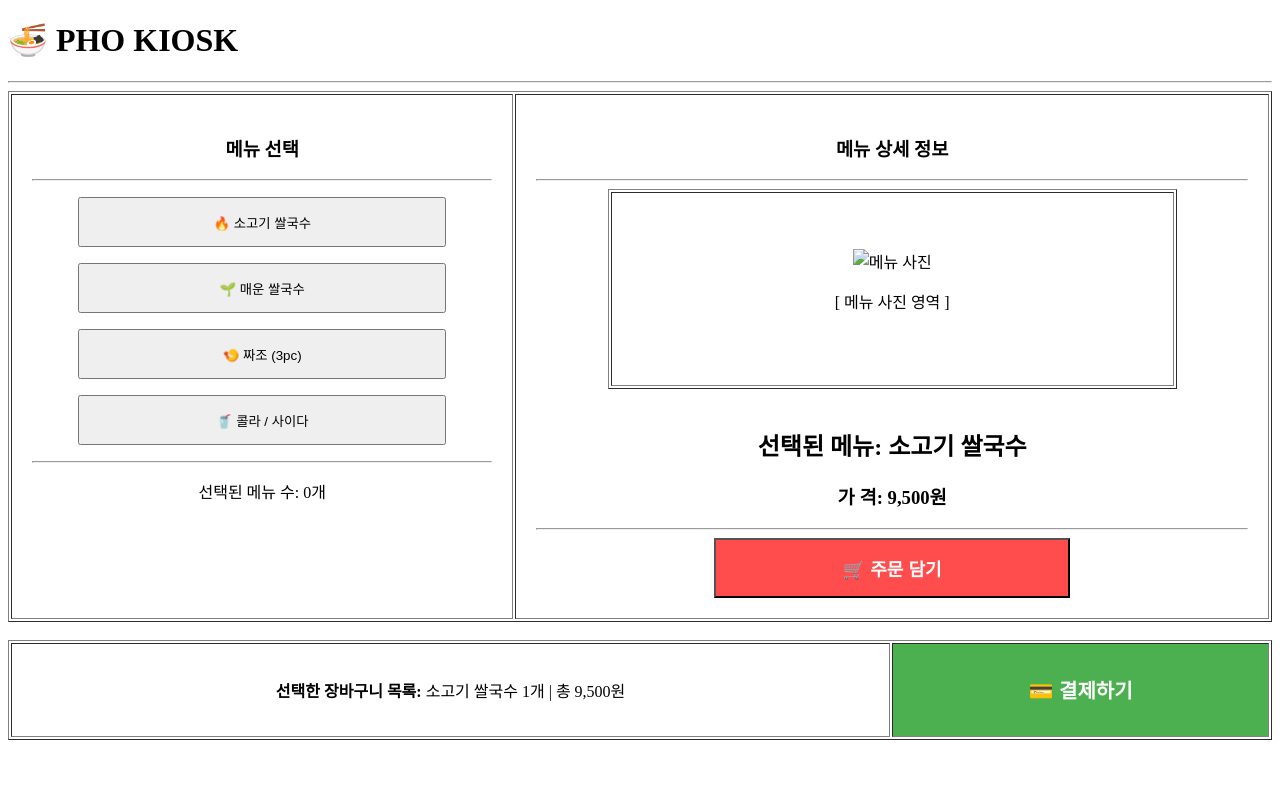
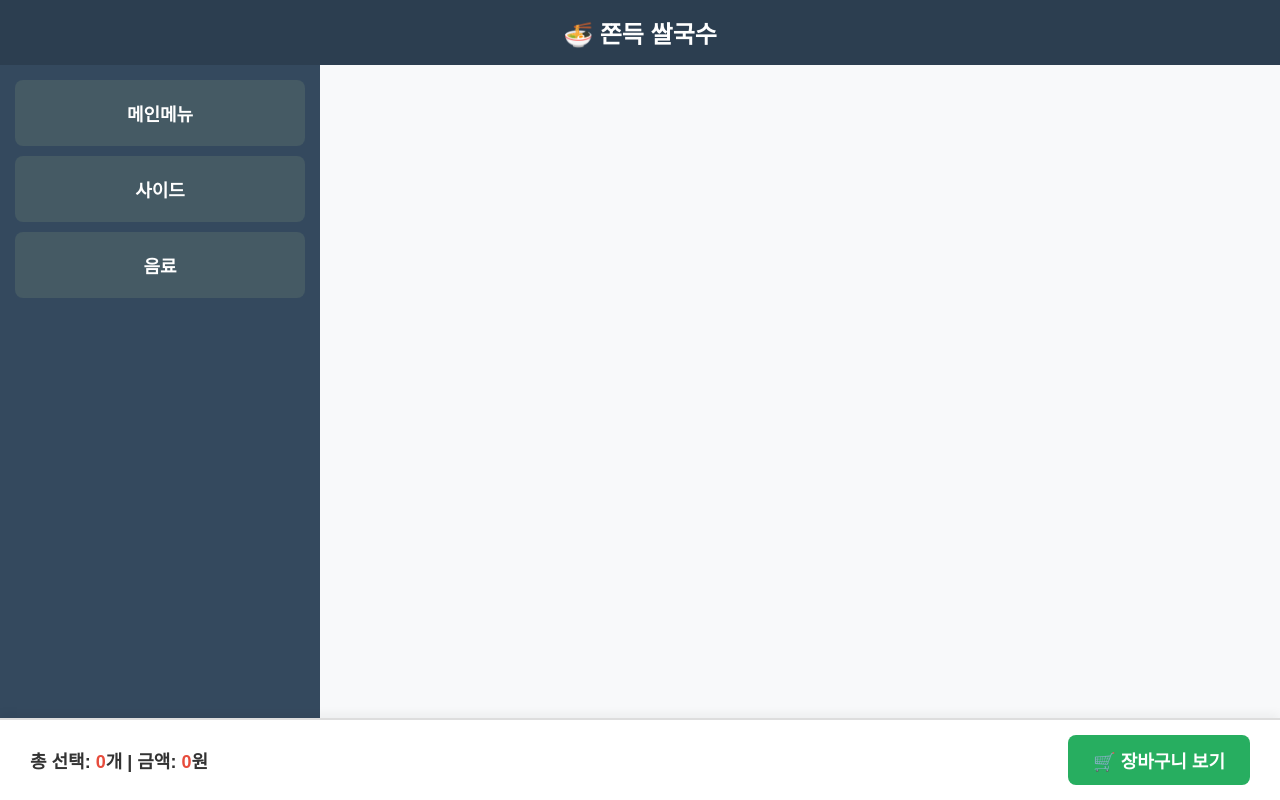
Before and after one commit to minji0000/pho-kiosk, a Python web app: template app/templates/kiosk.html in a window 1280 px wide. Run offline with Jinja, Linux system fonts and the light colour scheme; the template is opened without the code that fills it, so the values that code supplies are empty; some libraries are stand-ins or nearby versions.

Commit message:
메뉴판 초안 완성

```diff
--- a/app/templates/kiosk.html
+++ b/app/templates/kiosk.html
@@ -2,79 +2,195 @@
 <html lang="ko">
 <head>
     <meta charset="UTF-8">
-    <title>쌀국수 키오스크</title>
+    <meta name="viewport" content="width=device-width, initial-scale=1.0">
+    <title>Pho Kiosk</title>
+    <style>
+        * { box-sizing: border-box; margin: 0; padding: 0; font-family: 'Pretendard', sans-serif; }
+        body { background-color: #f4f4f7; display: flex; flex-direction: column; height: 100vh; overflow: hidden; }
+
+        /* 헤더 */
+        header { background-color: #2c3e50; color: white; padding: 15px 20px; text-align: center; font-size: 24px; font-weight: bold; }
+
+        /* 메인 컨테이너 */
+        .kiosk-container { display: flex; flex: 1; overflow: hidden; }
+
+        /* 왼쪽 카테고리 (메인, 사이드, 음료) */
+        .category-sidebar { width: 25%; background-color: #34495e; display: flex; flex-direction: column; gap: 10px; padding: 15px; }
+        .category-btn { padding: 20px 10px; background-color: #455a64; color: white; border: none; border-radius: 8px; font-size: 18px; font-weight: bold; cursor: pointer; transition: 0.2s; }
+        .category-btn.active { background-color: #e74c3c; transform: scale(1.02); }
+
+        /* 오른쪽 메뉴 리스트 영역 */
+        .menu-section { width: 75%; padding: 20px; overflow-y: auto; background-color: #f8f9fa; }
+        .menu-grid { display: grid; grid-template-columns: repeat(auto-fill, minmax(200px, 1fr)); gap: 15px; }
+
+        /* 메뉴 카드 */
+        .menu-card { background: white; border: 1px solid #e0e0e0; border-radius: 12px; padding: 15px; text-align: center; box-shadow: 0 4px 6px rgba(0,0,0,0.05); cursor: pointer; transition: 0.2s; }
+        .menu-card:hover { transform: translateY(-5px); box-shadow: 0 6px 12px rgba(0,0,0,0.1); }
+        .menu-img { width: 100%; height: 120px; background-color: #eee; border-radius: 8px; display: flex; align-items: center; justify-content: center; font-size: 40px; margin-bottom: 10px; }
+        .menu-title { font-size: 18px; font-weight: bold; margin-bottom: 5px; color: #333; }
+        .menu-price { font-size: 16px; color: #e74c3c; font-weight: bold; }
+
+        /* 하단 장바구니 바 */
+        .cart-bar { background-color: #ffffff; border-top: 2px solid #ddd; padding: 15px 30px; display: flex; justify-content: space-between; align-items: center; box-shadow: 0 -4px 10px rgba(0,0,0,0.05); }
+        .cart-info { font-size: 18px; font-weight: bold; color: #333; }
+        .cart-btn { background-color: #27ae60; color: white; border: none; padding: 12px 25px; border-radius: 8px; font-size: 18px; font-weight: bold; cursor: pointer; }
+
+        /* 장바구니 팝업 (모달) */
+        .modal-overlay { display: none; position: fixed; top: 0; left: 0; width: 100%; height: 100%; background: rgba(0,0,0,0.5); justify-content: center; align-items: center; }
+        .modal-content { background: white; width: 400px; border-radius: 12px; padding: 20px; box-shadow: 0 5px 15px rgba(0,0,0,0.3); }
+        .modal-header { display: flex; justify-content: space-between; align-items: center; border-bottom: 1px solid #ddd; padding-bottom: 10px; font-size: 20px; font-weight: bold; }
+        .cart-list { max-height: 250px; overflow-y: auto; margin: 15px 0; border-bottom: 1px solid #ddd; padding-bottom: 10px; }
+        .cart-item { display: flex; justify-content: space-between; margin-bottom: 10px; font-size: 16px; }
+        .close-btn { background: none; border: none; font-size: 20px; cursor: pointer; }
+        .pay-btn { width: 100%; background-color: #e74c3c; color: white; border: none; padding: 15px; border-radius: 8px; font-size: 18px; font-weight: bold; cursor: pointer; margin-top: 10px; }
+    </style>
 </head>
 <body>
 
-<h1>🍜 PHO KIOSK</h1>
-<hr>
+<header>🍜 쫀득 쌀국수</header>
 
-<!-- 키오스크 메인 레이아웃 테이블 -->
-<table border="1" style="width: 100%; height: 500px; text-align: center;">
-    <tr>
-        <!-- [왼쪽 영역] 메뉴 선택 카테고리 (가로 폭 40% 차지) -->
-        <td style="width: 40%; vertical-align: top; padding: 20px;">
-            <h3>메뉴 선택</h3>
-            <hr>
+<div class="kiosk-container">
+    <!-- 왼쪽 카테고리 -->
+    <div class="category-sidebar">
+        <button class="category-btn active" onclick="showCategory('main')">메인메뉴</button>
+        <button class="category-btn" onclick="showCategory('side')">사이드</button>
+        <button class="category-btn" onclick="showCategory('drink')">음료</button>
+    </div>
 
-            <!-- 메뉴 버튼 목록 -->
-            <p><button style="width: 80%; height: 50px;">🔥 소고기 쌀국수</button></p>
-            <p><button style="width: 80%; height: 50px;">🌱 매운 쌀국수</button></p>
-            <p><button style="width: 80%; height: 50px;">🍤 짜조 (3pc)</button></p>
-            <p><button style="width: 80%; height: 50px;">🥤 콜라 / 사이다</button></p>
+    <!-- 오른쪽 메뉴판 -->
+    <div class="menu-section">
+        <div id="menu-grid" class="menu-grid">
+            <!-- 자바스크립트로 메뉴가 동적으로 렌더링됩니다 -->
+        </div>
+    </div>
+</div>
 
-            <hr>
-            <!-- 주문 요약창 (선택된 항목 개수 등) -->
-            <p>선택된 메뉴 수: 0개</p>
-        </td>
+<!-- 하단 간이 장바구니 바 -->
+<div class="cart-bar">
+    <div class="cart-info">
+        총 선택: <span id="cart-count" style="color:#e74c3c;">0</span>개 |
+        금액: <span id="cart-total" style="color:#e74c3c;">0</span>원
+    </div>
+    <button class="cart-btn" onclick="openCart()">🛒 장바구니 보기</button>
+</div>
 
-        <!-- [오른쪽 영역] 메뉴 상세 정보 및 사진 (가로 폭 60% 차지) -->
-        <td style="width: 60%; vertical-align: top; padding: 20px;">
-            <h3>메뉴 상세 정보</h3>
-            <hr>
+<!-- 장바구니 팝업 (모달) -->
+<div id="cart-modal" class="modal-overlay">
+    <div class="modal-content">
+        <div class="modal-header">
+            <span>🛒 장바구니 목록</span>
+            <button class="close-btn" onclick="closeCart()">✖</button>
+        </div>
+        <div id="cart-list" class="cart-list">
+            <!-- 선택된 메뉴 목록이 들어갑니다 -->
+        </div>
+        <div style="font-size: 18px; font-weight: bold; text-align: right;">
+            최종 결제금액: <span id="modal-total" style="color: #e74c3c;">0</span>원
+        </div>
+        <button class="pay-btn" onclick="submitOrder()">💳 결제하기</button>
+    </div>
+</div>
 
-            <!-- 메뉴 이미지 들어가는 칸 -->
-            <table border="1" style="width: 80%; margin: 0 auto; height: 200px;">
-                <tr>
-                    <td>
-                        <!-- 아까 받아온 파이썬 venv 폴더 옆에 static 폴더를 파서 이미지를 넣거나, 테스트용 임시 이미지 링크를 넣으면 됩니다 -->
-                        <img src="https://via.placeholder.com/250x150" alt="메뉴 사진" width="250" height="150">
-                        <p>[ 메뉴 사진 영역 ]</p>
-                    </td>
-                </tr>
-            </table>
+<script>
+    // 메뉴 데이터 정의
+    const menuData = {
+        main: [
+            { id: 1, name: '맑은 쌀국수', price: 9500, emoji: '🍜' },
+            { id: 2, name: '매운 쌀국수', price: 10000, emoji: '🌶️' },
+            { id: 3, name: '분짜', price: 12000, emoji: '🥗' },
+            { id: 4, name: '팟타이', price: 11000, emoji: '🍳' }
+        ],
+        side: [
+            { id: 5, name: '짜조 (3pc)', price: 4500, emoji: '🥟' },
+            { id: 6, name: '스프링롤', price: 5000, emoji: '🌯' },
+            { id: 7, name: '닭봉튀김 (4pc)', price: 5500, emoji: '🍗' }
+        ],
+        drink: [
+            { id: 8, name: '콜라', price: 2000, emoji: '🥤' },
+            { id: 9, name: '사이다', price: 2000, emoji: '🥤' },
+            { id: 10, name: '환타', price: 2000, emoji: '🍊' },
+            { id: 11, name: '베트남 연유커피', price: 3500, emoji: '☕' }
+        ]
+    };
 
-            <br>
+    let cart = [];
 
-            <!-- 메뉴명 및 가격 정보 -->
-            <h2>선택된 메뉴: 소고기 쌀국수</h2>
-            <h3>가 격: 9,500원</h3>
+    // 화면 켜지면 메인메뉴 기본 렌더링
+    window.onload = () => {
+        showCategory('main');
+    };
 
-            <hr>
+    // 카테고리 전환 함수
+    function showCategory(category) {
+        // 버튼 활성화 클래스 변경
+        const buttons = document.querySelectorAll('.category-btn');
+        buttons.forEach(btn => btn.classList.remove('active'));
+        event.target.classList.add('active');
 
-            <!-- 주문하기 액션 버튼 -->
-            <button style="width: 50%; height: 60px; background-color: #ff4d4d; color: white; font-size: 18px; font-weight: bold;">
-                🛒 주문 담기
-            </button>
-        </td>
-    </tr>
-</table>
+        // 메뉴 리스트 그리기
+        const grid = document.getElementById('menu-grid');
+        grid.innerHTML = '';
 
-<br>
+        menuData[category].forEach(item => {
+            grid.innerHTML += `
+                    <div class="menu-card" onclick="addToCart('${item.name}', ${item.price})">
+                        <div class="menu-img">${item.emoji}</div>
+                        <div class="menu-title">${item.name}</div>
+                        <div class="menu-price">${item.price.toLocaleString()}원</div>
+                    </div>
+                `;
+        });
+    }
 
-<!-- [하단 영역] 장바구니 및 최종 결제 -->
-<table border="1" style="width: 100%; text-align: center; height: 100px;">
-    <tr>
-        <td style="width: 70%;">
-            <strong>선택한 장바구니 목록:</strong> 소고기 쌀국수 1개 | 총 9,500원
-        </td>
-        <td style="width: 30%; background-color: #4CAF50;">
-            <button style="width: 100%; height: 100%; background: none; border: none; color: white; font-size: 20px; font-weight: bold; cursor: pointer;">
-                💳 결제하기
-            </button>
-        </td>
-    </tr>
-</table>
+    // 장바구니 담기
+    function addToCart(name, price) {
+        cart.push({ name, price });
+        updateCartBar();
+    }
+
+    // 하단 장바구니 정보 업데이트
+    function updateCartBar() {
+        document.getElementById('cart-count').innerText = cart.length;
+        const total = cart.reduce((sum, item) => sum + item.price, 0);
+        document.getElementById('cart-total').innerText = total.toLocaleString();
+    }
+
+    // 장바구니 팝업 열기/닫기
+    function openCart() {
+        if (cart.length === 0) {
+            alert('장바구니가 비어있습니다!');
+            return;
+        }
+        const cartList = document.getElementById('cart-list');
+        cartList.innerHTML = '';
+        let total = 0;
+
+        cart.forEach((item, index) => {
+            total += item.price;
+            cartList.innerHTML += `
+                    <div class="cart-item">
+                        <span>${item.name}</span>
+                        <span>${item.price.toLocaleString()}원</span>
+                    </div>
+                `;
+        });
+
+        document.getElementById('modal-total').innerText = total.toLocaleString();
+        document.getElementById('cart-modal').style.display = 'flex';
+    }
+
+    function closeCart() {
+        document.getElementById('cart-modal').style.display = 'none';
+    }
+
+    // 결제하기 클릭 이벤트
+    function submitOrder() {
+        alert('주문이 접수되었습니다! 🍜');
+        cart = [];
+        updateCartBar();
+        closeCart();
+    }
+</script>
 
 </body>
 </html>
```
